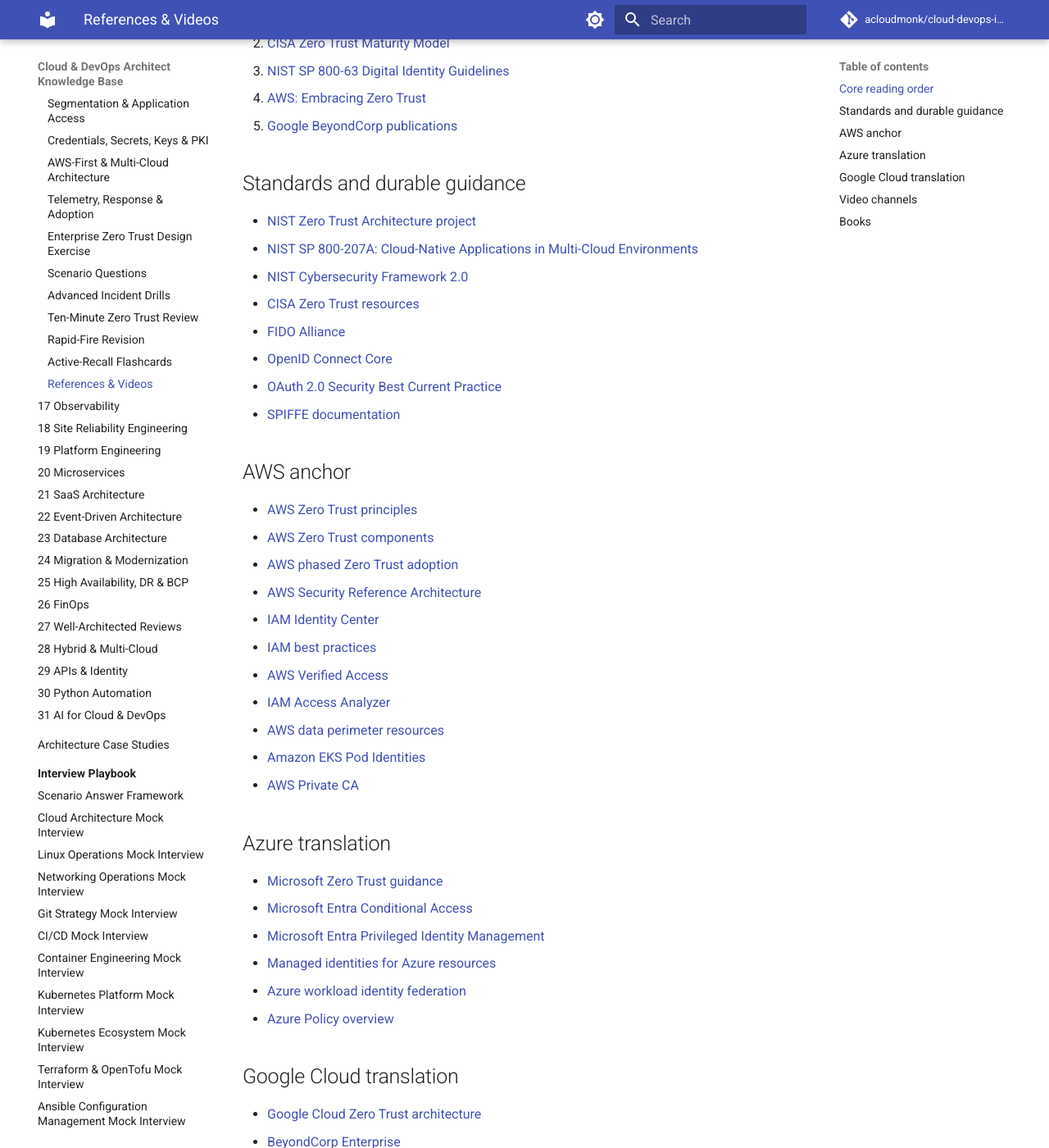
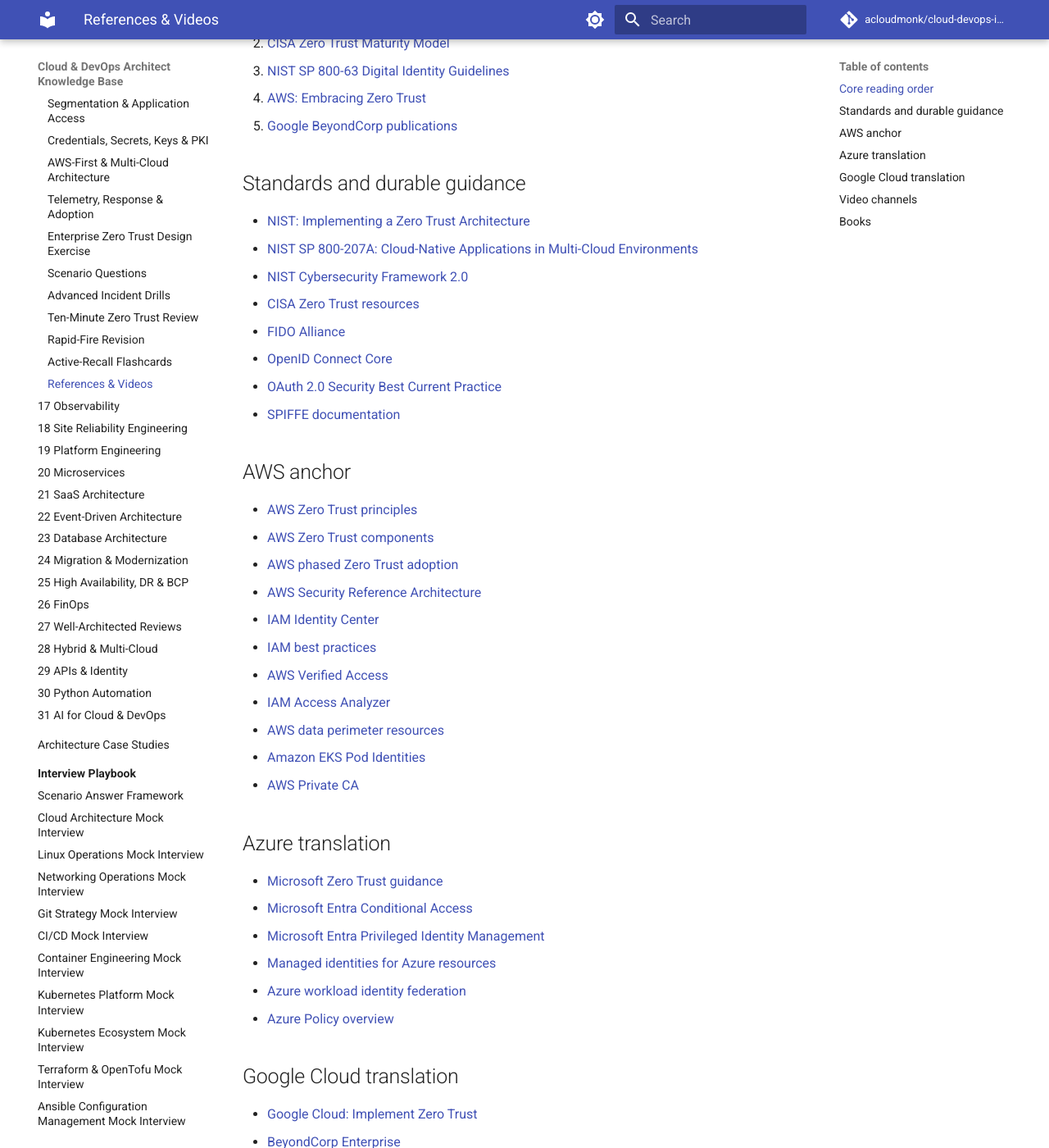
Before and after one commit to acloudmonk/cloud-devops-interview-preparation, an MkDocs documentation site: the page built from docs/16-zero-trust/references.md, in a window 1280 px wide and 1400 px high, scrolled down 357 px. Shown: the whole window at 82% size. Built offline with MkDocs 1.6.1 and Material for MkDocs 9.7.7, drawn with Linux system fonts in a browser that asks for light colours; comment, search, counter and statistics services are not loaded.

Commit message:
docs: refresh Zero Trust reference links

```diff
--- a/docs/16-zero-trust/references.md
+++ b/docs/16-zero-trust/references.md
@@ -15,7 +15,7 @@
 
 ## Standards and durable guidance
 
-- [NIST Zero Trust Architecture project](https://csrc.nist.gov/projects/zero-trust-architecture)
+- [NIST: Implementing a Zero Trust Architecture](https://csrc.nist.gov/pubs/pd/2020/10/21/implementing-a-zero-trust-architecture/final)
 - [NIST SP 800-207A: Cloud-Native Applications in Multi-Cloud Environments](https://csrc.nist.gov/pubs/sp/800/207/a/final)
 - [NIST Cybersecurity Framework 2.0](https://www.nist.gov/cyberframework)
 - [CISA Zero Trust resources](https://www.cisa.gov/zero-trust-maturity-model)
@@ -49,7 +49,7 @@
 
 ## Google Cloud translation
 
-- [Google Cloud Zero Trust architecture](https://cloud.google.com/architecture/zero-trust-overview)
+- [Google Cloud: Implement Zero Trust](https://docs.cloud.google.com/architecture/framework/security/implement-zero-trust)
 - [BeyondCorp Enterprise](https://cloud.google.com/beyondcorp-enterprise/docs/overview)
 - [Context-Aware Access](https://cloud.google.com/access-context-manager/docs/overview)
 - [Workforce Identity Federation](https://cloud.google.com/iam/docs/workforce-identity-federation)
```
